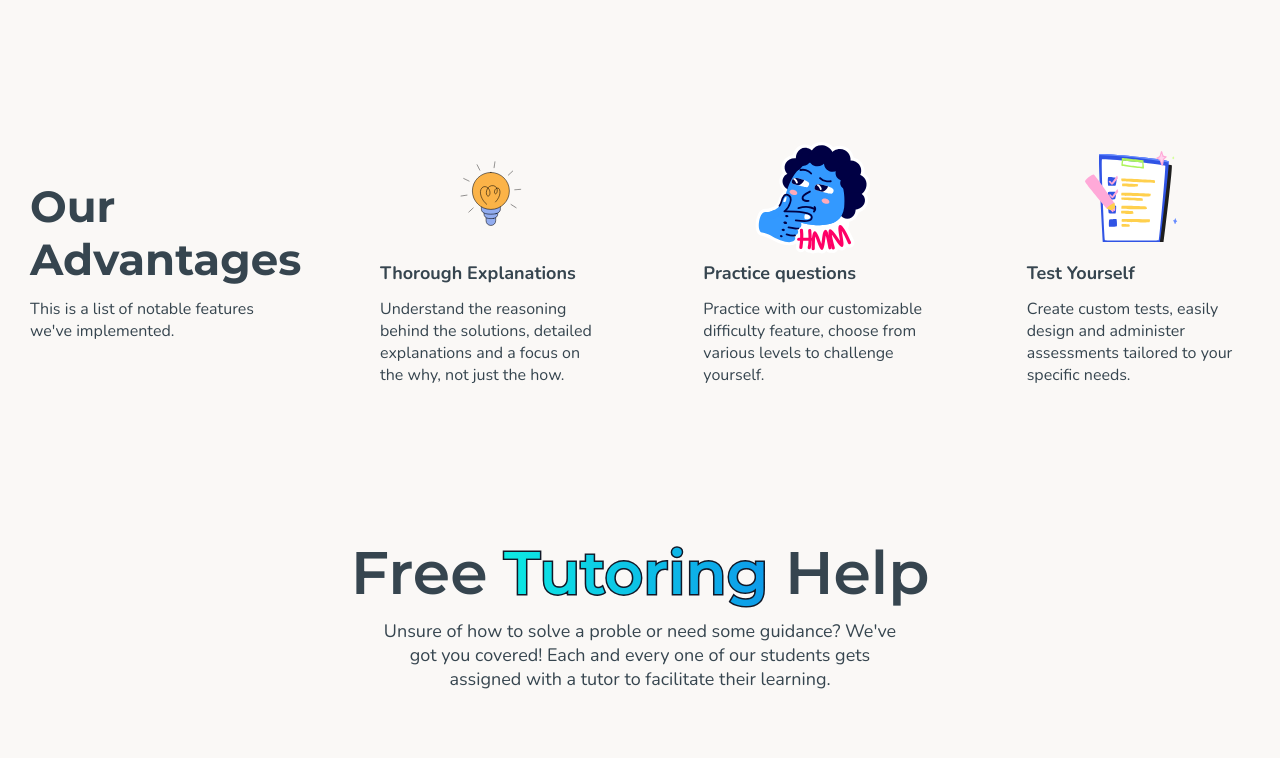
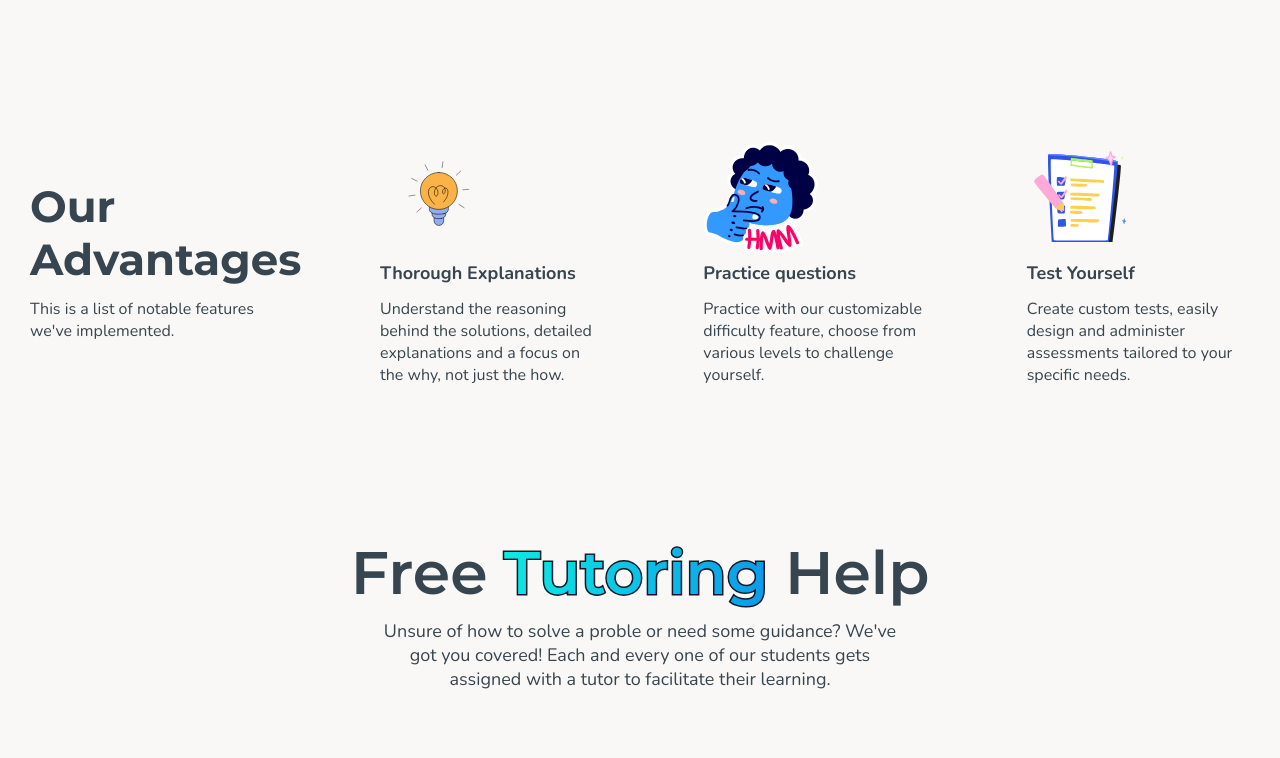
Before and after one commit to DanielKuznetsov/Personalized-Learning-Platform, a React (Create React App) app in the folder e-learning/: page / in a window 1280 px wide. Shown: the part 800-1558 px from the top of the page. Built offline with nearby package versions, Linux system fonts and the light colour scheme; a web font is replaced by a local one.

Commit message:
Refactor lottie illustration by moving to its own component

```diff
--- a/e-learning/src/FeatureCard.js
+++ b/e-learning/src/FeatureCard.js
@@ -1,29 +1,12 @@
 import "./styles/FeatureCard.scss";
-import Lottie from "react-lottie";
+import LottieGif from "./LottieGif";
 
-
-function FeatureCard({illustrationName, title, subtitle}) {
-  const defaultOptions = {
-    loop: true,
-    autoplay: true,
-    animationData: illustrationName,
-    rendererSettings: {
-      preserveAspectRatio: "xMidYMid slice",
-    },
-  };
-
+function FeatureCard({ illustrationName, title, subtitle }) {
   return (
     <div className="Feature">
-      <Lottie
-        className="icon"
-        options={defaultOptions}
-        height={120}
-        width={120}
-      />
+      <LottieGif illustration={illustrationName} height={120} width={120} />
       <p className="title">{title}</p>
-      <p className="subtitle">
-        {subtitle}
-      </p>
+      <p className="subtitle">{subtitle}</p>
     </div>
   );
 }
--- a/e-learning/src/Home.js
+++ b/e-learning/src/Home.js
@@ -7,29 +7,11 @@ import solution from "./images/solution.json";
 import question from "./images/question.json";
 import practicing from "./images/practicing.json";
 import test from "./images/test.json";
-import Lottie from "react-lottie";
 import FeatureCard from "./FeatureCard";
 import Footer from "./Footer";
+import LottieGif from "./LottieGif";
 
 function Home() {
-  const defaultOptions = {
-    loop: true,
-    autoplay: true,
-    animationData: homework,
-    rendererSettings: {
-      preserveAspectRatio: "xMidYMid slice",
-    },
-  };
-
-  const defaultOptions2 = {
-    loop: true,
-    autoplay: true,
-    animationData: practicing,
-    rendererSettings: {
-      preserveAspectRatio: "xMidYMid slice",
-    },
-  };
-
   const topics = [
     "Asymptotes",
     "Continuity",
@@ -79,7 +61,8 @@ function Home() {
             </div>
           </div>
           <div className="gif-hw">
-            <Lottie options={defaultOptions} height={400} width={450} />
+            {/* <Lottie options={defaultOptions} height={400} width={450} /> */}
+            <LottieGif illustration={homework} width={450} height={400} />
           </div>
         </div>
 
@@ -139,7 +122,7 @@ function Home() {
             tutor to facilitate their learning.
           </p>
           <div className="cta-gif">
-            <Lottie options={defaultOptions2} height={400} width={550} />
+            <LottieGif illustration={practicing} width={550} height={400} />
           </div>
           <Button shadow text="Start Practicing" />
         </div>
--- /dev/null
+++ b/e-learning/src/LottieGif.js
@@ -0,0 +1,20 @@
+import Lottie from "react-lottie";
+
+function LottieGif({ illustration, width, height }) {
+  const defaultOptions = {
+    loop: true,
+    autoplay: true,
+    animationData: illustration,
+    rendererSettings: {
+      preserveAspectRatio: "xMidYMid slice",
+    },
+  };
+
+  return (
+    <div>
+      <Lottie options={defaultOptions} width={width} height={height} />
+    </div>
+  );
+}
+
+export default LottieGif;
--- a/e-learning/src/styles/Home.scss
+++ b/e-learning/src/styles/Home.scss
@@ -157,6 +157,7 @@
     .cta {
       width: 55%;
       margin: 15rem auto;
+      margin-bottom: 10rem;
       display: flex;
       flex-direction: column;
       align-items: center;
```
